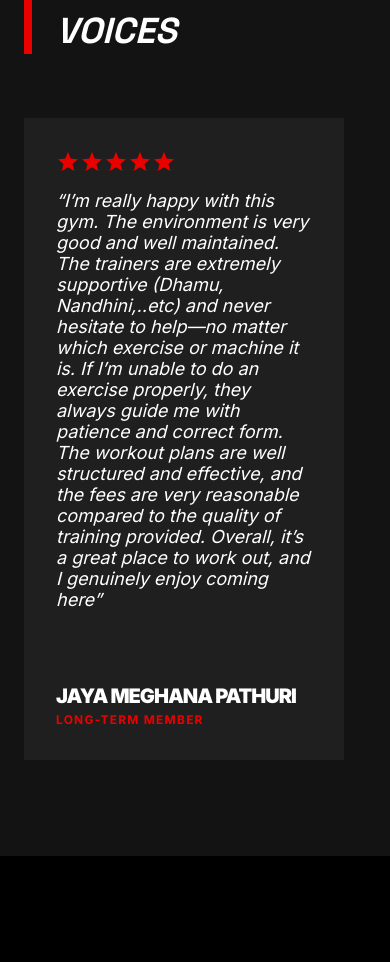
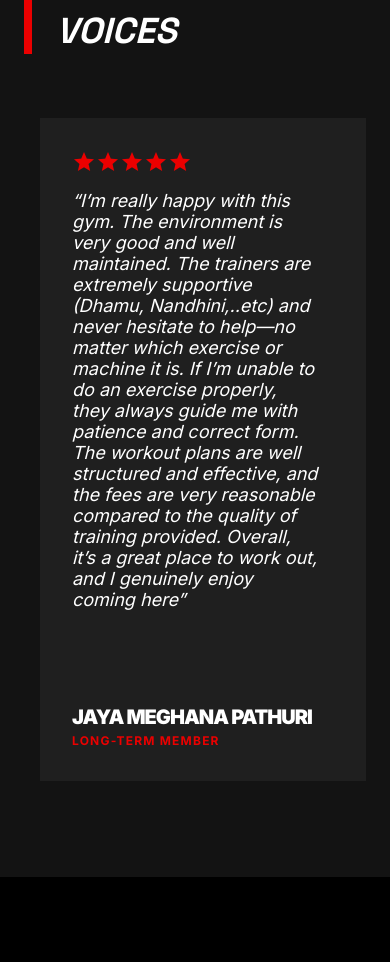
Before and after one commit to mahi3209king/rangers-fitness-gym-site, a Next.js app: page / in a window 390 px wide. Shown: the part 4804-5766 px from the top of the page. Built offline with nearby package versions, Linux system fonts and the light colour scheme.

Commit message:
reviews mobile-first -css issue

```diff
--- a/src/app/globals.css
+++ b/src/app/globals.css
@@ -695,13 +695,26 @@ h1, h2, h3, h4, h5, h6, .font-headline {
   padding: 2rem;
   display: flex;
   flex-direction: column;
-  min-width: min(100%, 320px);
-  flex: 0 0 min(100%, 320px);
+  min-width: 100%;
+  flex: 0 0 100%;
+  box-sizing: border-box;
 }
 @media (min-width: 768px) {
   .testimonial-card {
     min-width: calc((100% - 4rem) / 3);
     flex: 0 0 calc((100% - 4rem) / 3);
+  }
+}
+@media (max-width: 767px) {
+  .testimonials-grid {
+    gap: 0;
+  }
+  .testimonial-card {
+    min-width: 100%;
+    flex: 0 0 100%;
+  }
+  .testimonials-wrapper {
+    padding: 0 1rem;
   }
 }
 .testimonial-card.featured {
```
